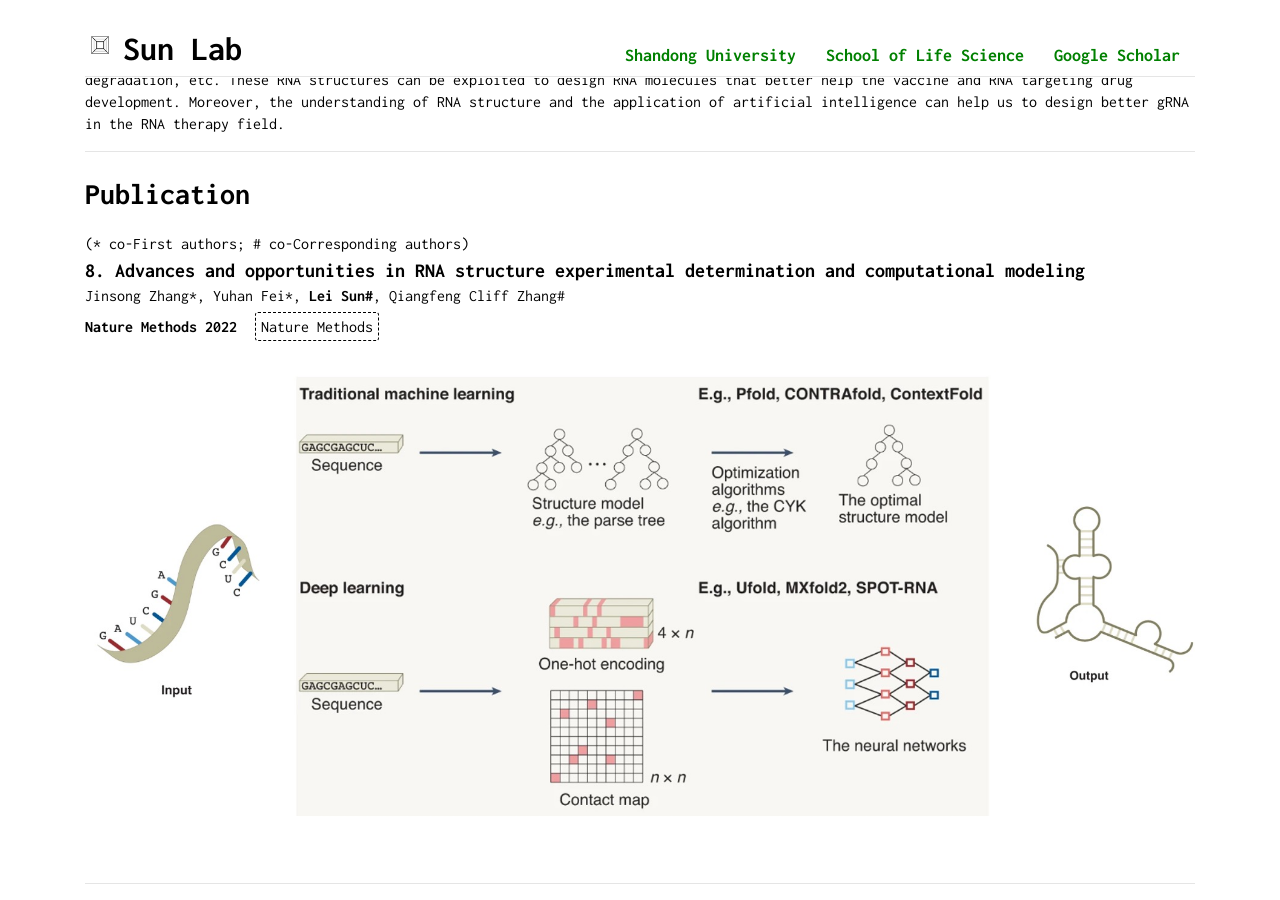
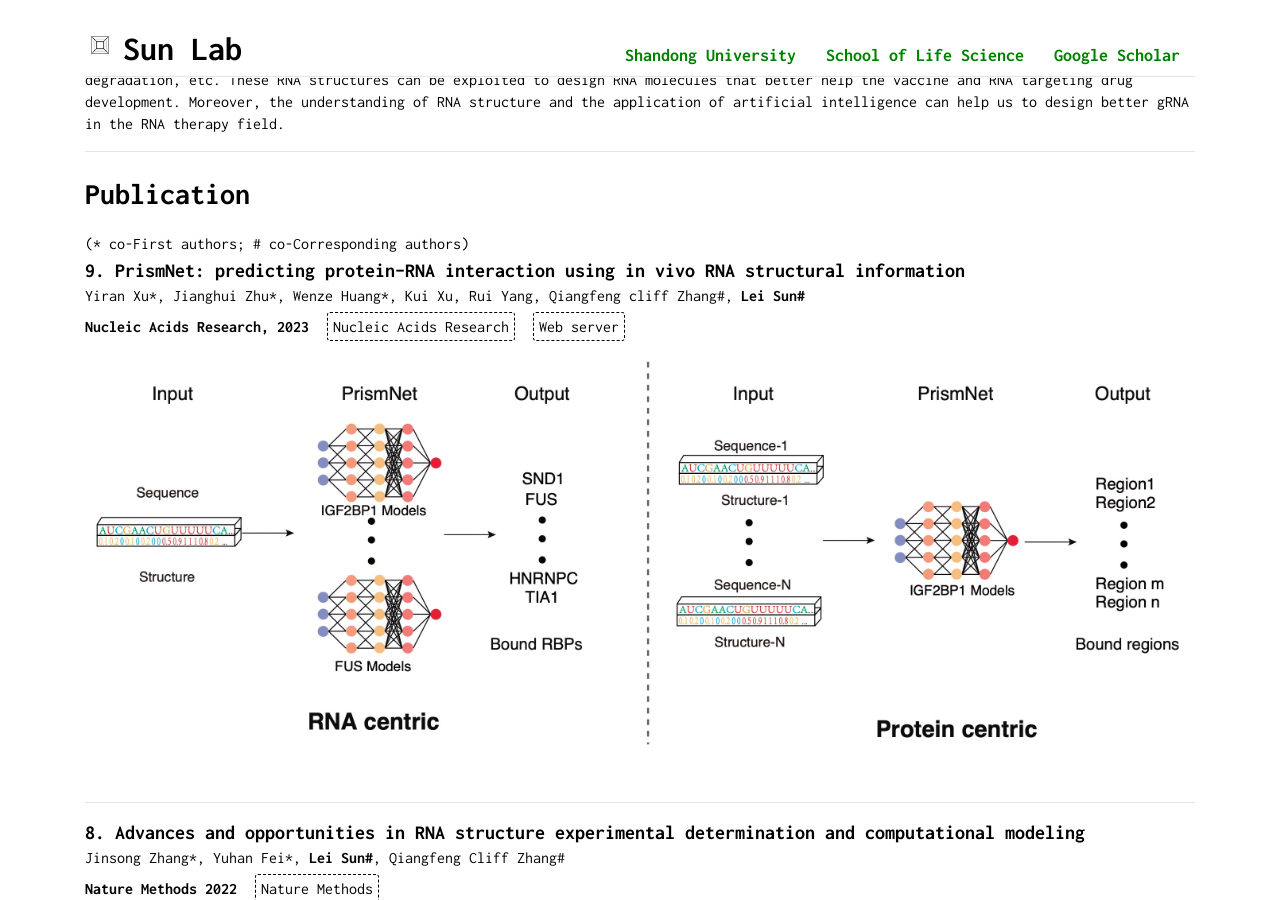
Before and after one commit to sunlei0227/sunlei0227.github.io, a Jekyll site: the page index.html, which Jekyll copies as it is, in a window 1280 px wide and 900 px high, scrolled down 1877 px. Built offline with Jekyll 4.4.1, drawn with Linux system fonts in a browser that asks for light colours; comment, search, counter and statistics services are not loaded.

Commit message:
Update index.html

```diff
--- a/index.html
+++ b/index.html
@@ -245,23 +245,23 @@
 
 
 
-  <!--          <div class="paper-container row">
+          <div class="paper-container row">
                 <div class="paper-title col-md-12 col-sm-12 col-xs-12">
                     9. PrismNet: predicting protein–RNA interaction using in vivo RNA structural information
                 </div>
                 <div class="paper-authors col-md-12 col-sm-12 col-xs-12">
                     Yiran Xu*, Jianghui Zhu*, Wenze Huang*, Kui Xu, Rui Yang, Qiangfeng cliff Zhang#, <b>Lei Sun#</b>
                 </div>
-                <!-- arxiv and website link
+                <!-- arxiv and website link   -->
                 <div class="paper-links col-md-12 col-sm-12 col-xs-12">
                     <span class="paper-link">
                     <b>Nucleic Acids Research, 2023</b>
                     </span>
-                    <a class="paper-link button-div" href="https://www.nature.com/articles/s41592-022-01623-y" target="_blank">
+                    <a class="paper-link button-div" href="https://academic.oup.com/nar/advance-article/doi/10.1093/nar/gkad353/7151359" target="_blank">
                     Nucleic Acids Research
                     </a>
 
-                    <a class="paper-link button-div" href="https://www.biorxiv.org/content/10.1101/2020.07.07.192732v1" target="_blank">
+                    <a class="paper-link button-div" href="http://prismnetweb.zhanglab.net/" target="_blank">
                     Web server
                     </a>
 
@@ -271,7 +271,9 @@
                 </div>
             </div>
             <hr />
-  -->
+
+
+
             <div class="paper-container row">
                 <div class="paper-title col-md-12 col-sm-12 col-xs-12">
                     8. Advances and opportunities in RNA structure experimental determination and computational modeling
```
